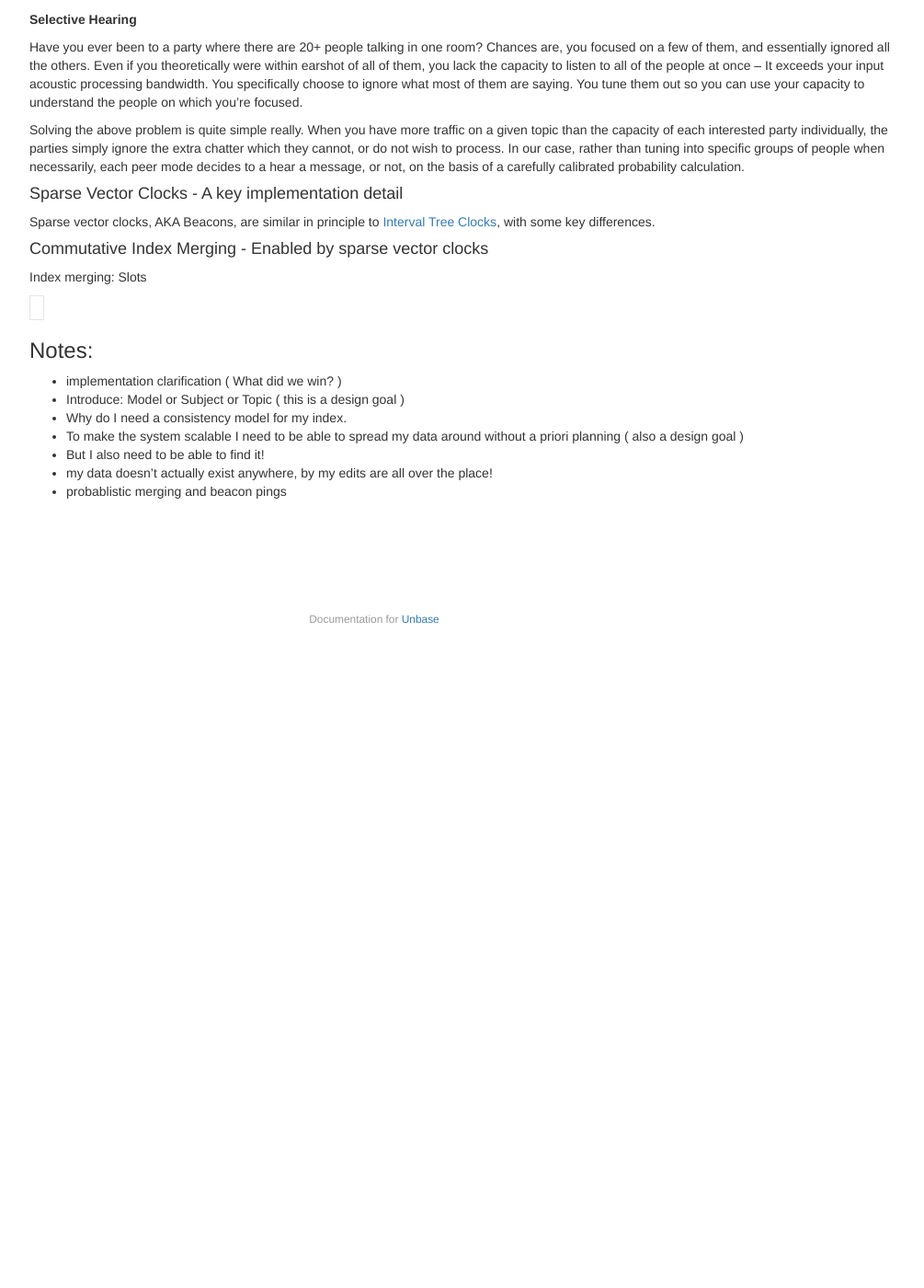
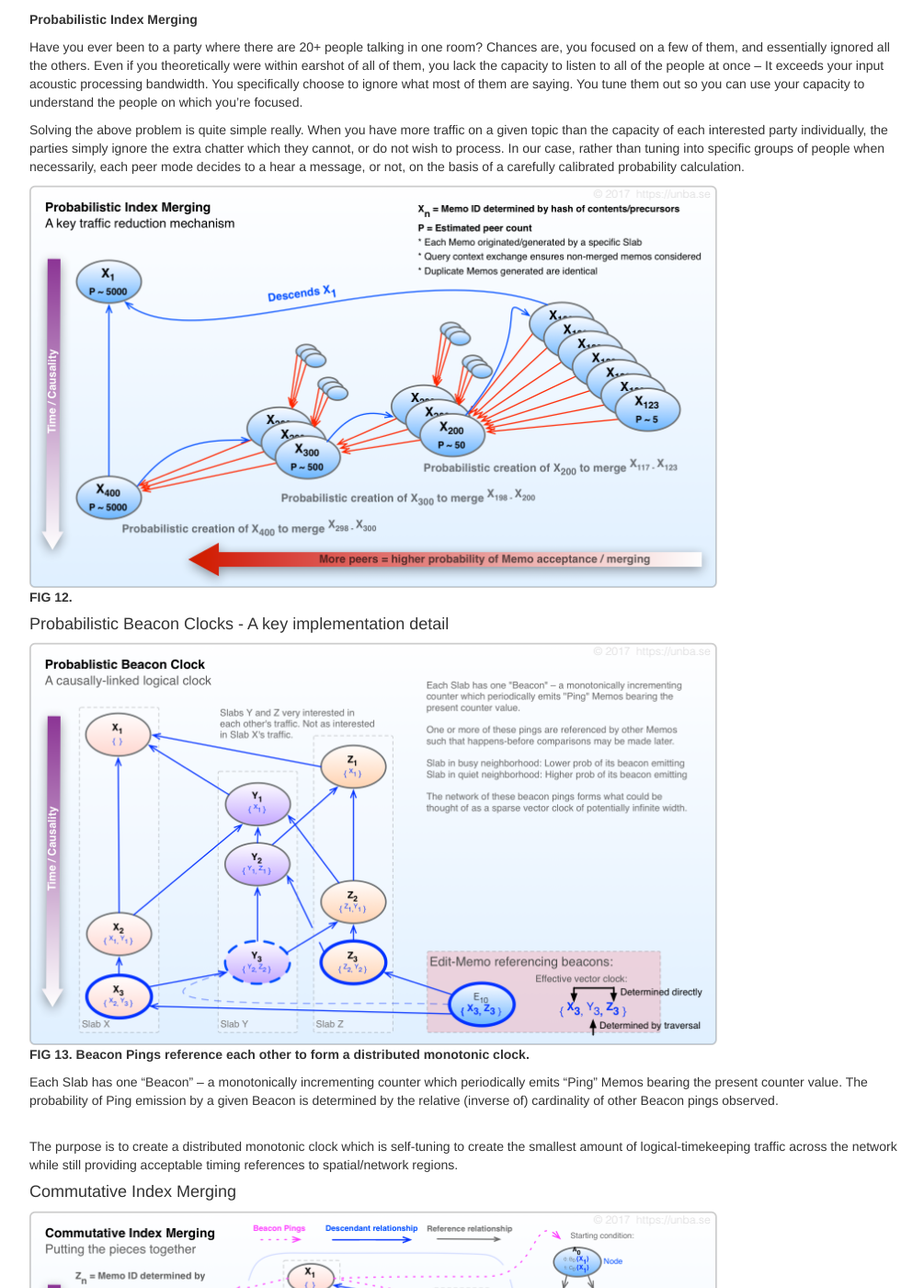
Before and after one commit to mindbeam/unbase, a Jekyll site: the page built from docs/design/core-concepts.md, in a window 1280 px wide and 1400 px high, scrolled down 8844 px. Shown: the whole window at 92% size, without its empty margins (233-1238 px from the left). Built offline with Jekyll 4.4.1, drawn with Linux system fonts in a browser that asks for light colours; comment, search, counter and statistics services are not loaded; before the commit the page ends 9546 px from its top, so only the background shows below that; some of the changed text lies outside the part shown.

Commit message:
WIP: added four new visuals to core concepts page. TODO: clean up text

```diff
--- a/docs/design/core-concepts.md
+++ b/docs/design/core-concepts.md
@@ -196,22 +196,33 @@
 Because of these high-interest topics (such as the root index node) and the desire to operate large, and/or write-heavy networks, we must find a way to mitigate this. We must find a way to permit the aggregate write throughput for a given topic to _dramatically_ exceed the average capacity of the interested parties. But how?
 
 
-**Selective Hearing**
+**Probabilistic Index Merging**
 
 Have you ever been to a party where there are 20+ people talking in one room? Chances are, you focused on a few of them, and essentially ignored all the others. Even if you theoretically were within earshot of all of them, you lack the capacity to listen to all of the people at once – It exceeds your input acoustic processing bandwidth. You specifically choose to ignore what most of them are saying. You tune them out so you can use your capacity to understand the people on which you're focused.
 
-Solving the above problem is quite simple really. When you have more traffic on a given topic than the capacity of each interested party individually, the parties simply ignore the extra chatter which they cannot, or do not wish to process. In our case, rather than tuning into specific groups of people when necessarily, each peer mode decides to a hear a message, or not, on the basis of a carefully calibrated probability calculation. <!-- TODO: explain that we're not trying to propagate a specific message to the whole network, but rather create merges probablistically which are inclusive of descendants of prior merges in a commutative way. We're not just trying to deliver a single message once in the whole network -->
+Solving the above problem is quite simple really. When you have more traffic on a given topic than the capacity of each interested party individually, the parties simply ignore the extra chatter which they cannot, or do not wish to process. In our case, rather than tuning into specific groups of people when necessarily, each peer mode decides to a hear a message, or not, on the basis of a carefully calibrated probability calculation. <!-- TODO: explain that we're not trying to propagate a specific message to the whole network, but rather create merges probabilistically which are inclusive of descendants of prior merges in a commutative way. We're not just trying to deliver a single message once in the whole network -->
 
-#### Sparse Vector Clocks - A key implementation detail
-Sparse vector clocks, AKA Beacons, are similar in principle to [Interval Tree Clocks](http://gsd.di.uminho.pt/members/cbm/ps/itc2008.pdf){:target="define"}, with some key differences.
+<img src="media/probabilistic_index_merging.png" alt="" style="width: 755px; max-width: 100%"><br>
+**FIG 12.**
 
 
-#### Commutative Index Merging - Enabled by sparse vector clocks
+#### Probabilistic Beacon Clocks - A key implementation detail
+<img src="media/beacons.png" alt="media/beacons.png" style="width: 755px; max-width: 100%"><br>
+**FIG 13. Beacon Pings reference each other to form a distributed monotonic clock.**
 
-Index merging:
-Slots
+Each Slab has one "Beacon" – a monotonically incrementing counter which periodically emits "Ping" Memos bearing the present counter value. The probability of Ping emission by a given Beacon is determined by the relative (inverse of) cardinality of other Beacon pings observed.<br><br>
 
-|  |
+The purpose is to create a distributed monotonic clock which is self-tuning to create the smallest amount of logical-timekeeping traffic across the network while still providing acceptable timing references to spatial/network regions.
+
+
+
+#### Commutative Index Merging
+<img src="media/commutative_index_merging.png" alt="" style="width: 755px; max-width: 100%"><br>
+**FIG 14.**
+
+#### Gravity and Pressure
+<img src="media/gravity_and_pressure.png" alt="" style="width: 755px; max-width: 100%"><br>
+**FIG 15.**
 
 ### Notes:
 
```
Also changed, not shown: docs/design/media/beacons.png (added), docs/design/media/commutative_index_merging.png (added), docs/design/media/gravity_and_pressure.png (added), docs/design/media/probabilistic_index_merging.png (added), 1 other file.
